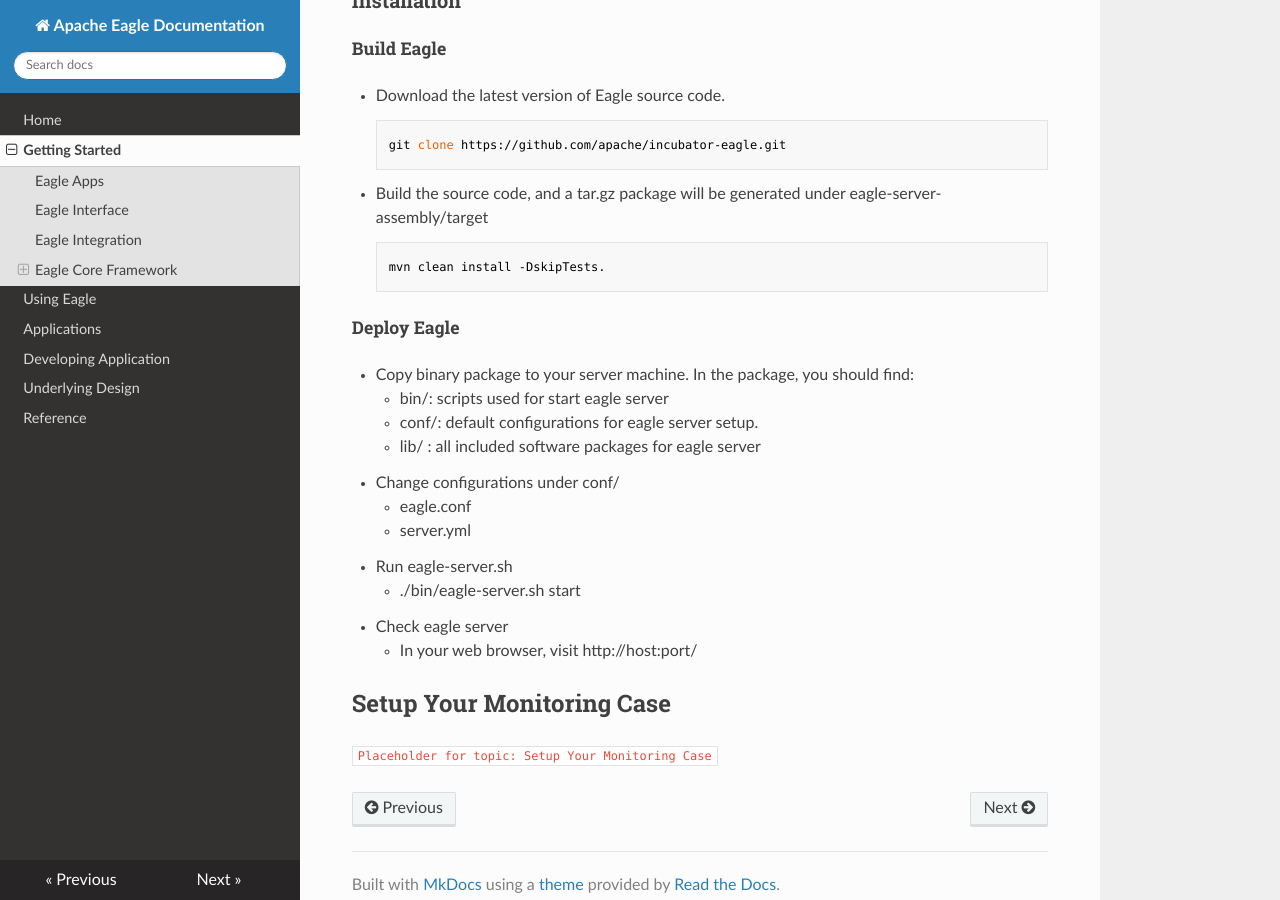
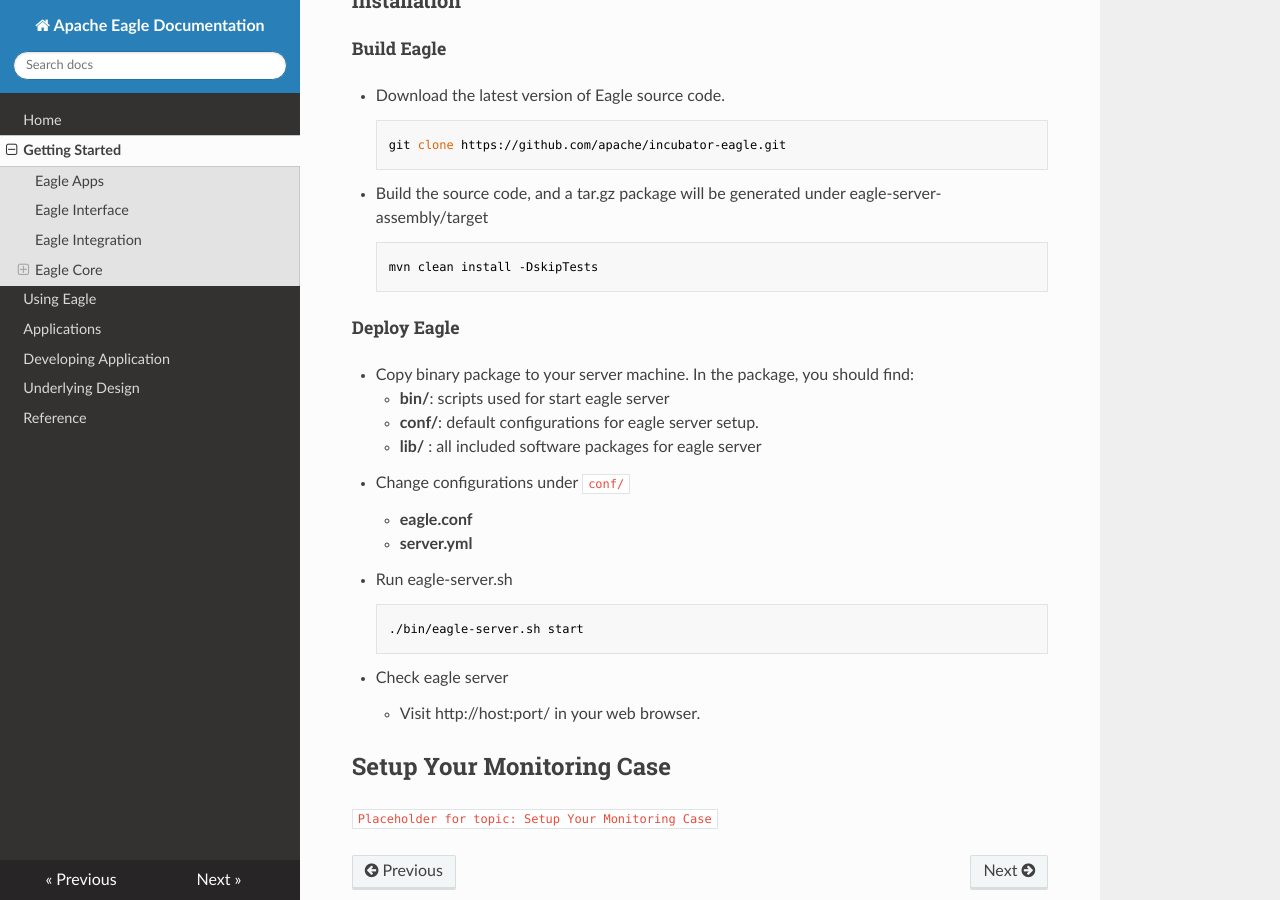
Before and after one commit to anyway1021/eagle-doc, an MkDocs documentation site: the page built from docs/getting-started.md, in a window 1280 px wide and 900 px high, scrolled down 6250 px. Built offline with MkDocs 1.6.1, drawn with Linux system fonts in a browser that asks for light colours; nearby versions of some CDN libraries; old or Windows-style settings are respelled for this version of MkDocs; some of the changed text lies outside the part shown.

Commit message:
Fix getting started

```diff
--- a/docs/getting-started.md
+++ b/docs/getting-started.md
@@ -23,7 +23,7 @@ For more applications, see [Applications](applications).
 * [Apache Ranger](http://ranger.apache.org)
 * [Dataguise](https://www.dataguise.com)
 
-### Eagle Core Framework
+### Eagle Core
 
 Eagle has multiple distributed real-time frameworks for efficiently developing highly scalable monitoring applications.
 
@@ -215,20 +215,22 @@ Notice:
 
 * Build the source code, and a tar.gz package will be generated under eagle-server-assembly/target
 
-        mvn clean install -DskipTests.
+        mvn clean install -DskipTests
 
 ##### Deploy Eagle
 * Copy binary package to your server machine. In the package, you should find:
-    * bin/: scripts used for start eagle server
-    * conf/: default configurations for eagle server setup.
-    * lib/ : all included software packages for eagle server
-* Change configurations under conf/
-	* eagle.conf
-    * server.yml
+    * __bin/__: scripts used for start eagle server
+    * __conf/__: default configurations for eagle server setup.
+    * __lib/__ : all included software packages for eagle server
+* Change configurations under `conf/`
+	* __eagle.conf__
+    * __server.yml__
 * Run eagle-server.sh
-    * ./bin/eagle-server.sh start
+
+    	./bin/eagle-server.sh start
+
 * Check eagle server
-    * In your web browser, visit http://host:port/
+    * Visit http://host:port/ in your web browser.
 
 ## Setup Your Monitoring Case
 `Placeholder for topic: Setup Your Monitoring Case`
```
